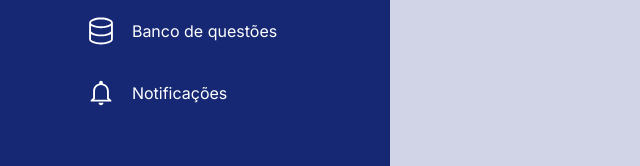
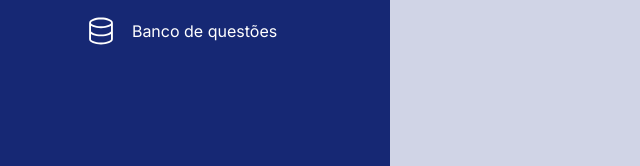
Before and after one commit to tamysteimbch/refactored-frontmaria, a Next.js app: page / in a window 1280 px wide. Shown: the part 462-628 px from the top of the page, without its empty margins (0-640 px from the left). Built offline with nearby package versions, Linux system fonts and the light colour scheme.

Commit message:
refactor: Remove notifications from side buttons

```diff
--- a/src/constants/sidebuttons.tsx
+++ b/src/constants/sidebuttons.tsx
@@ -27,11 +27,6 @@ const sideButtons: SideButton[] = [
     title: 'Banco de questões',
     mode: 'question',
   },
-  {
-    icon: <IoMdNotificationsOutline />,
-    title: 'Notificações',
-    mode: 'notification',
-  },
 ];
 
 export default sideButtons;
```
